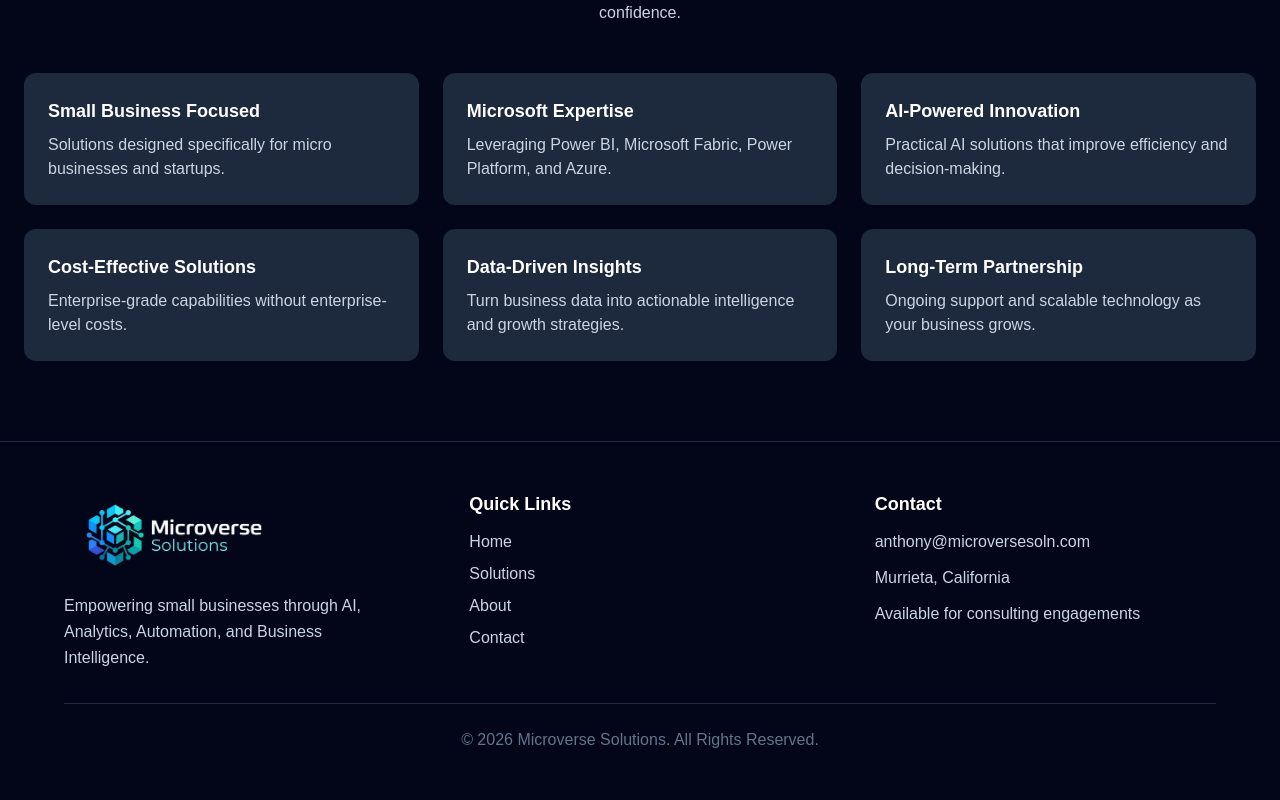
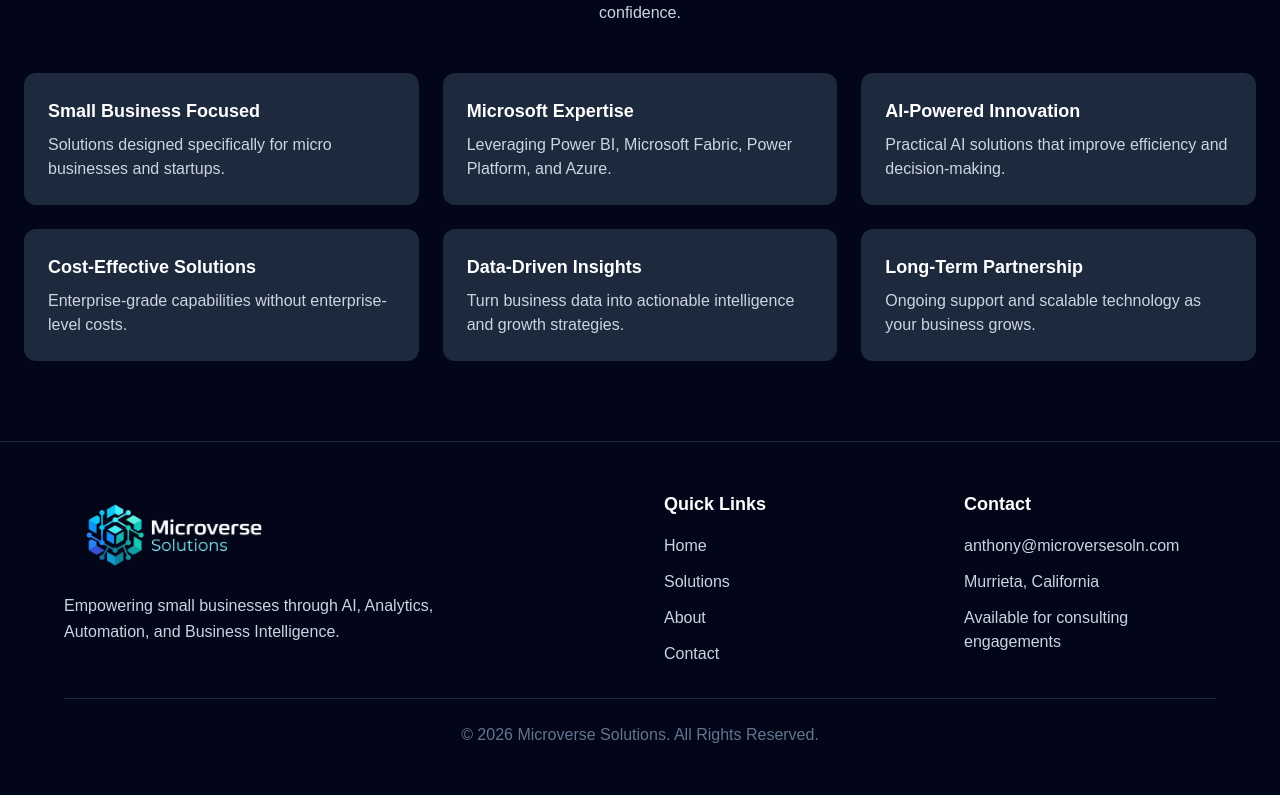
Before and after one commit to agatchaliancode/microversesoln-website, a Next.js app: page / in a window 1280 px wide. Shown: the part 1196-1996 px from the top of the page. Built offline with nearby package versions, Linux system fonts and the light colour scheme.

Commit message:
Update Footer Format and make email clickable

```diff
--- a/app/layout.tsx
+++ b/app/layout.tsx
@@ -67,9 +67,9 @@ export default function RootLayout({ children }: LayoutProps<"/">) {
       <footer className="border-t border-slate-800 bg-slate-950 py-12 mt-auto">
         <div className="w-full px-16">
 
-          <div className="grid md:grid-cols-2 lg:grid-cols-3 gap-16">
+          <div className="grid md:grid-cols-12 gap-12">
 
-            <div className="lg:col-span-1">
+            <div className="md:col-span-6">
               <Image
                 src="/logo.png"
                 alt="Microverse Solutions"
@@ -82,12 +82,12 @@ export default function RootLayout({ children }: LayoutProps<"/">) {
               </p>
             </div>
 
-            <div>
-              <h3 className="text-lg font-semibold text-white mb-3">
-                Quick Links
-              </h3>
+              <div className="md:col-span-3">
+                <h3 className="text-lg font-semibold text-white mb-4">
+                  Quick Links
+                </h3>
 
-              <div className="flex flex-col gap-2">
+                <div className="flex flex-col gap-3">
                 <a href="/" className="text-slate-300 hover:text-sky-400">
                   Home
                 </a>
@@ -106,14 +106,17 @@ export default function RootLayout({ children }: LayoutProps<"/">) {
               </div>
             </div>
 
-            <div>
-              <h3 className="text-lg font-semibold text-white mb-3">
+            <div className="md:col-span-3">
+              <h3 className="text-lg font-semibold text-white mb-4">
                 Contact
               </h3>
 
-              <p className="text-slate-300">
-                anthony@microversesoln.com
-              </p>
+            <a
+              href="mailto:anthony@microversesoln.com"
+              className="text-slate-300 hover:text-sky-400"
+            >
+              anthony@microversesoln.com
+            </a>
 
               <p className="text-slate-300 mt-3">
                 Murrieta, California
```
